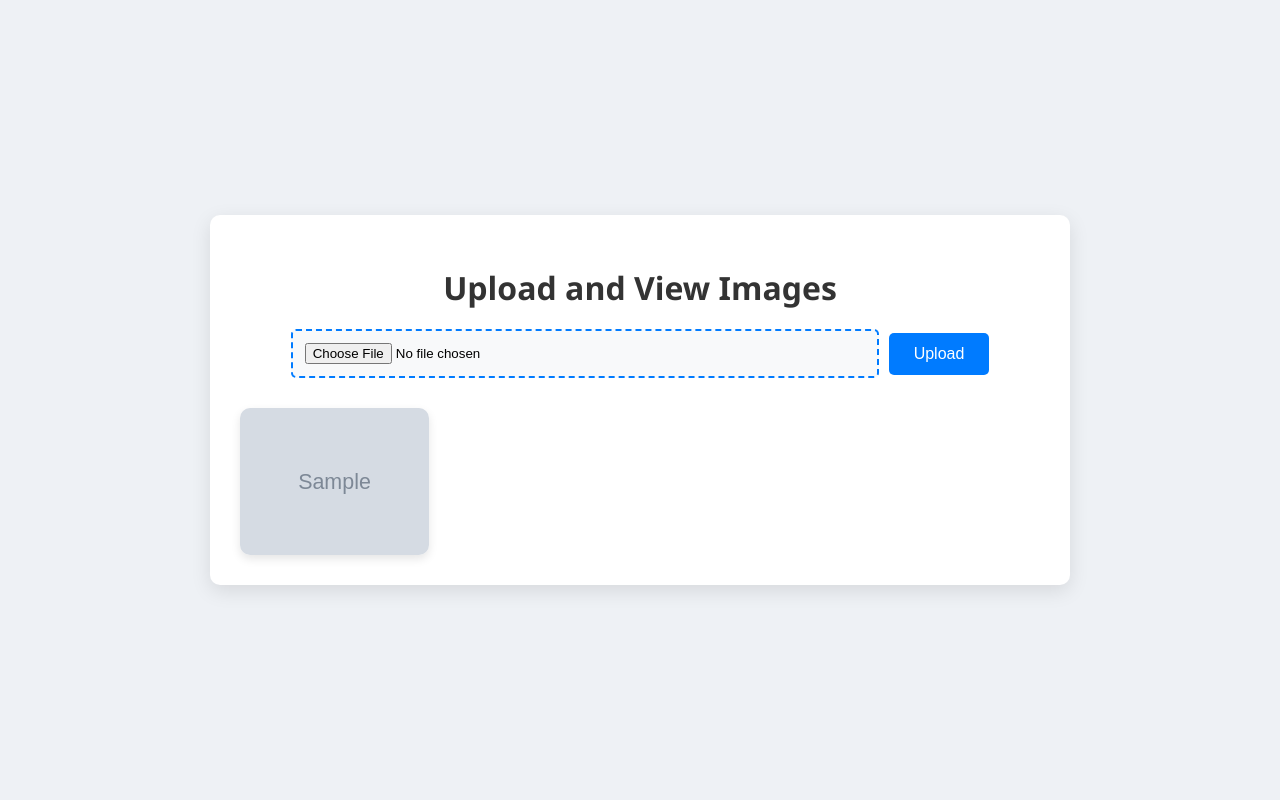
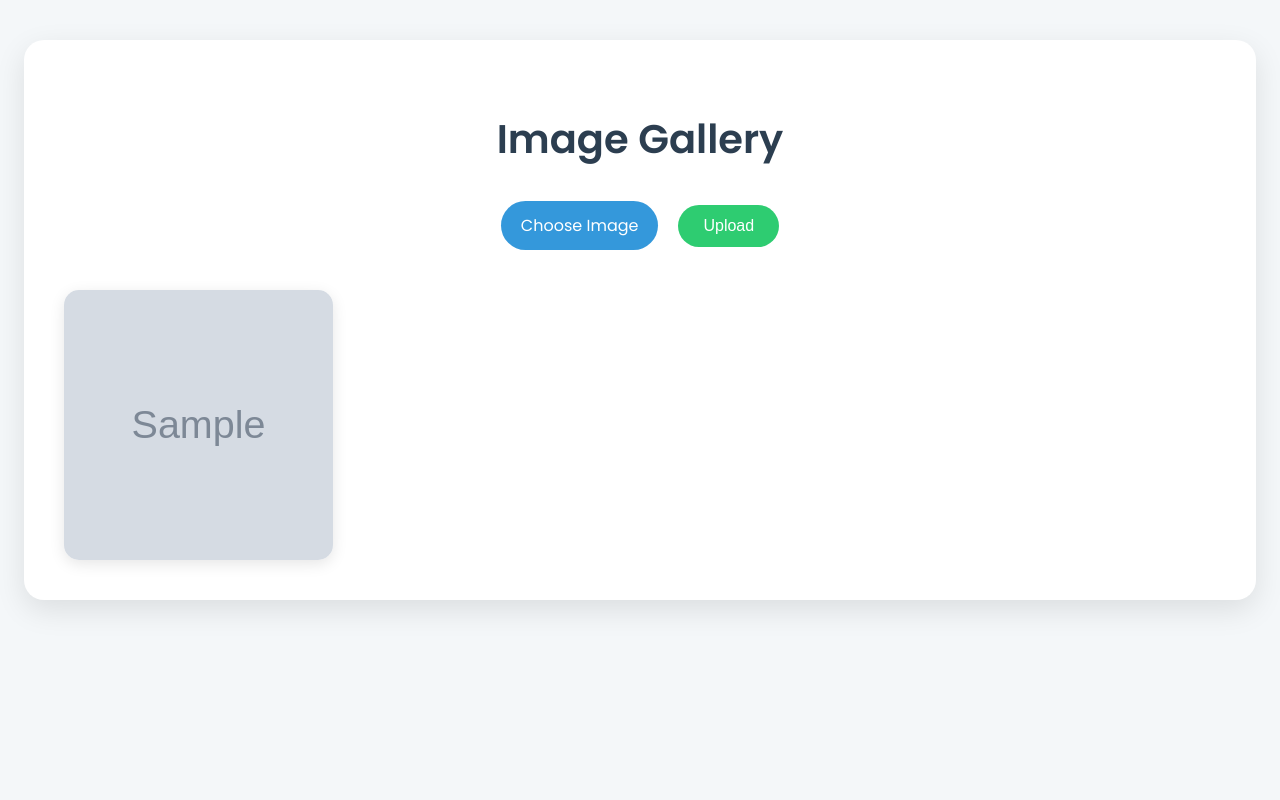
Before and after one commit to justinepdevasia/cloudnative-development, a Flask app: template templates/index.html in a window 1280 px wide. Run offline with Flask 3, Linux system fonts and the light colour scheme; the template is opened without the code that fills it: most values are stand-ins (such as "Sample title", 1, 10 or a date in 2020); grey boxes marked "Sample" are stand-in pictures.

Commit message:
update styles

```diff
--- a/static/styles.css
+++ b/static/styles.css
@@ -1,31 +1,31 @@
 /* Global styles */
 body {
-    font-family: 'Segoe UI', Tahoma, Geneva, Verdana, sans-serif;
-    background-color: #eef1f5;
+    font-family: 'Poppins', sans-serif;
+    background-color: #f4f7f9;
     margin: 0;
     padding: 0;
-    display: flex;
-    justify-content: center;
-    align-items: center;
-    min-height: 100vh;
+    color: #333;
+    line-height: 1.6;
 }
 
 /* Container for the entire content */
 .container {
     width: 90%;
-    max-width: 800px;
-    margin: 20px auto;
-    padding: 30px;
+    max-width: 1200px;
+    margin: 40px auto;
+    padding: 40px;
     background-color: #ffffff;
-    border-radius: 10px;
-    box-shadow: 0 6px 20px rgba(0, 0, 0, 0.1);
+    border-radius: 20px;
+    box-shadow: 0 10px 30px rgba(0, 0, 0, 0.1);
 }
 
 /* Title styling */
 h1 {
     text-align: center;
-    margin-bottom: 20px;
-    color: #333;
+    margin-bottom: 30px;
+    color: #2c3e50;
+    font-weight: 600;
+    font-size: 2.5rem;
 }
 
 /* Form for file upload */
@@ -33,53 +33,61 @@ form {
     display: flex;
     justify-content: center;
     align-items: center;
-    gap: 10px;
-    margin-bottom: 30px;
+    gap: 20px;
+    margin-bottom: 40px;
 }
 
 form input[type="file"] {
-    border: 2px dashed #007bff;
-    border-radius: 5px;
-    padding: 12px;
-    width: 70%;
-    background-color: #f8f9fa;
-    transition: border-color 0.3s;
+    display: none;
 }
 
-form input[type="file"]:focus {
-    border-color: #0056b3;
-    outline: none;
+.file-upload-label {
+    display: inline-block;
+    padding: 12px 20px;
+    background-color: #3498db;
+    color: white;
+    border-radius: 30px;
+    cursor: pointer;
+    font-size: 16px;
+    transition: background-color 0.3s, transform 0.2s;
+}
+
+.file-upload-label:hover {
+    background-color: #2980b9;
+    transform: translateY(-2px);
 }
 
 form button {
     padding: 12px 25px;
-    background-color: #007bff;
+    background-color: #2ecc71;
     color: white;
     border: none;
-    border-radius: 5px;
+    border-radius: 30px;
     cursor: pointer;
     font-size: 16px;
-    transition: background-color 0.3s;
+    transition: background-color 0.3s, transform 0.2s;
 }
 
 form button:hover {
-    background-color: #0056b3;
+    background-color: #27ae60;
+    transform: translateY(-2px);
 }
 
 /* Gallery of uploaded images */
 .gallery {
     display: grid;
-    grid-template-columns: repeat(auto-fill, minmax(180px, 1fr));
-    gap: 15px;
+    grid-template-columns: repeat(auto-fill, minmax(250px, 1fr));
+    gap: 25px;
 }
 
 /* Individual image styling */
 .image {
     position: relative;
     overflow: hidden;
-    border-radius: 10px;
-    box-shadow: 0 4px 10px rgba(0, 0, 0, 0.1);
+    border-radius: 15px;
+    box-shadow: 0 4px 15px rgba(0, 0, 0, 0.1);
     transition: transform 0.3s, box-shadow 0.3s;
+    aspect-ratio: 1 / 1;
 }
 
 .image img {
@@ -91,10 +99,32 @@ form button:hover {
 
 /* Hover effect on images */
 .image:hover {
-    transform: scale(1.05);
-    box-shadow: 0 6px 12px rgba(0, 0, 0, 0.2);
+    transform: translateY(-5px);
+    box-shadow: 0 10px 20px rgba(0, 0, 0, 0.2);
 }
 
 .image:hover img {
     transform: scale(1.1);
 }
+
+/* Responsive design */
+@media (max-width: 768px) {
+    .container {
+        padding: 20px;
+    }
+
+    form {
+        flex-direction: column;
+        gap: 15px;
+    }
+
+    .file-upload-label, form button {
+        width: 100%;
+        text-align: center;
+    }
+
+    .gallery {
+        grid-template-columns: repeat(auto-fill, minmax(150px, 1fr));
+        gap: 15px;
+    }
+}
--- a/templates/index.html
+++ b/templates/index.html
@@ -3,15 +3,17 @@
 <head>
     <meta charset="UTF-8">
     <meta name="viewport" content="width=device-width, initial-scale=1.0">
-    <title>Image Upload and Showcase</title>
+    <title>Image Gallery | Upload and Showcase</title>
+    <link href="https://fonts.googleapis.com/css2?family=Poppins:wght@300;400;600&display=swap" rel="stylesheet">
     <link rel="stylesheet" href="{{ url_for('static', filename='styles.css') }}">
 </head>
 <body>
     <div class="container">
-        <h1>Upload and View Images</h1>
+        <h1>Image Gallery</h1>
 
         <form action="/" method="post" enctype="multipart/form-data">
-            <input type="file" name="file" accept="image/*" required>
+            <label for="file-upload" class="file-upload-label">Choose Image</label>
+            <input id="file-upload" type="file" name="file" accept="image/*" required>
             <button type="submit">Upload</button>
         </form>
 
```
